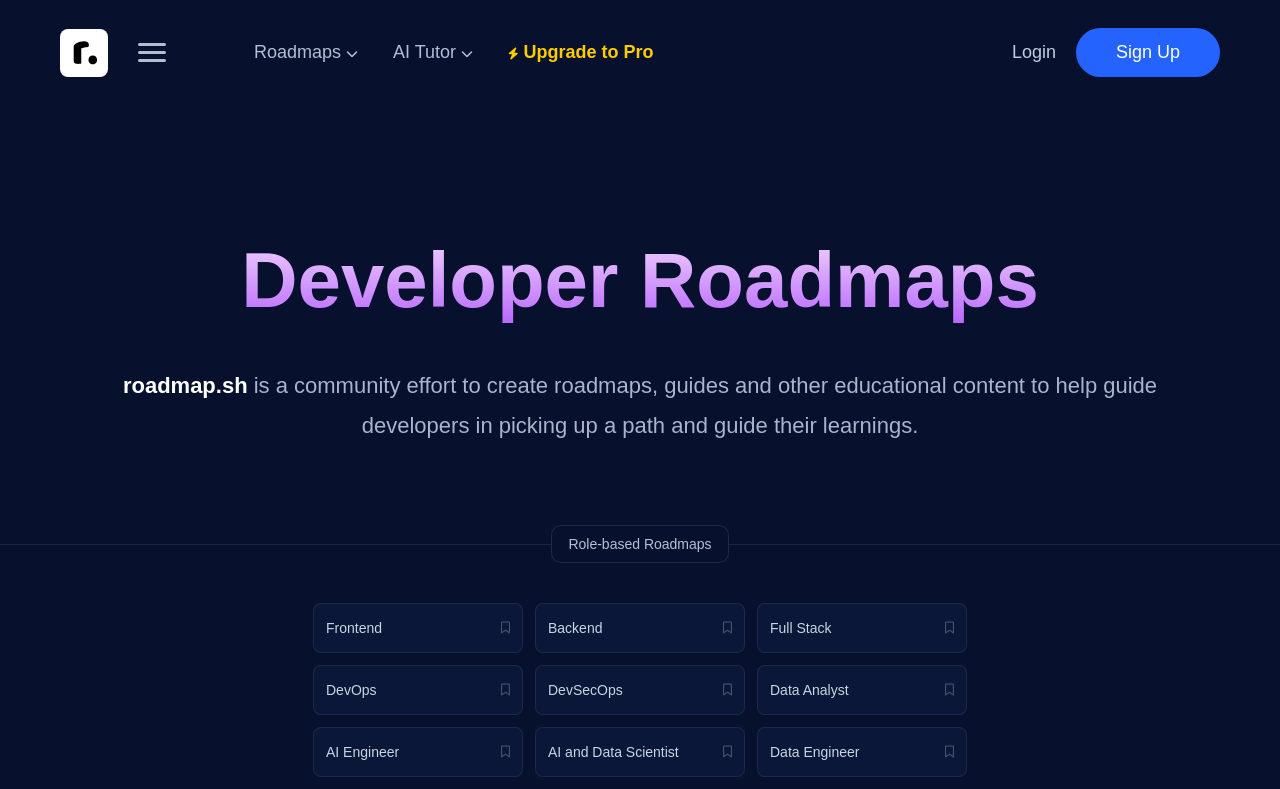
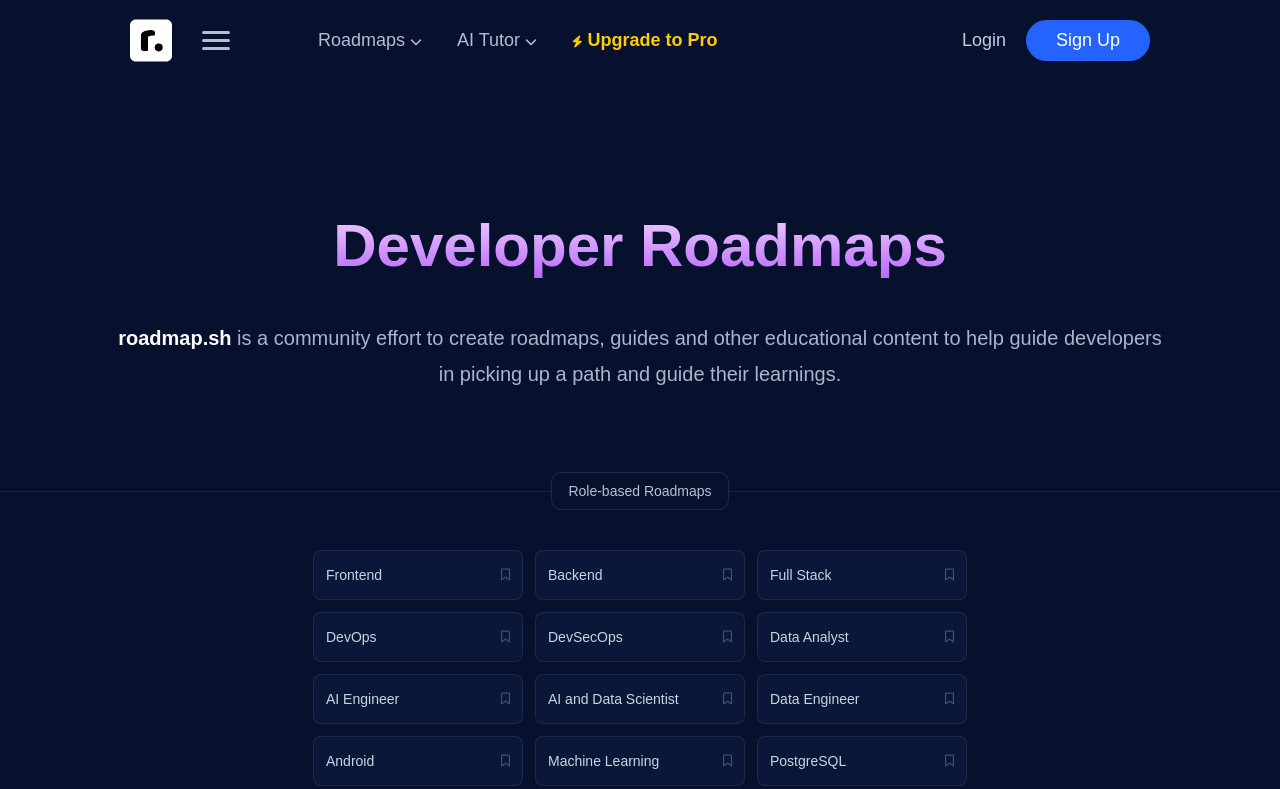
Before and after one commit to umerfarooq0320/Roadmap.sh-clone, a plain HTML site: page index.html in a window 1280 px wide. Shown: the top 789 px of the page. Drawn offline with Linux system fonts and the light colour scheme.

Commit message:
Changes in header file

```diff
--- a/style.css
+++ b/style.css
@@ -1,8 +1,3 @@
-* {
-    margin: 0;
-    padding: 0;
-    box-sizing: border-box;
-}
 
 * {
     margin: 0;
@@ -15,6 +10,7 @@
     background: #f5f5f5;
     min-height: 100vh;
     overflow-x: hidden;
+
 }
 
 /* Background Glow */
@@ -38,7 +34,7 @@
 header {
     max-width: 1200px;
     margin: auto;
-   padding: 20px 90px;
+   padding: 20px 90px!important;
     display: flex;
     justify-content: space-between;
     align-items: center;
@@ -51,8 +47,8 @@
 }
 
 .logo {
-    width: 42px;
-    height: 40px;
+    width: 42px!important;
+    height: 40px!important;
     background: white;
     color: black;
     border-radius: 8px;
@@ -148,7 +144,7 @@
     border: none;
     background: #2563ff;
     color: white;
-    padding: 10px 30px;;
+    padding: 10px 30px!important;
     border-radius: 40px;
     font-size: 18px;
     cursor: pointer;
@@ -163,7 +159,7 @@
 }
 
 .hero h1 {
-   font-size: 60px;
+   font-size: 60px!important;
     font-weight: 800;
     background: linear-gradient(
         to bottom,
@@ -176,7 +172,7 @@
 
 .hero p {
     margin-top: 40px;
-    font-size: 20px;
+    font-size: 20px!important;
     line-height: 1.8;
     color: #aab4cb;
 }
```
